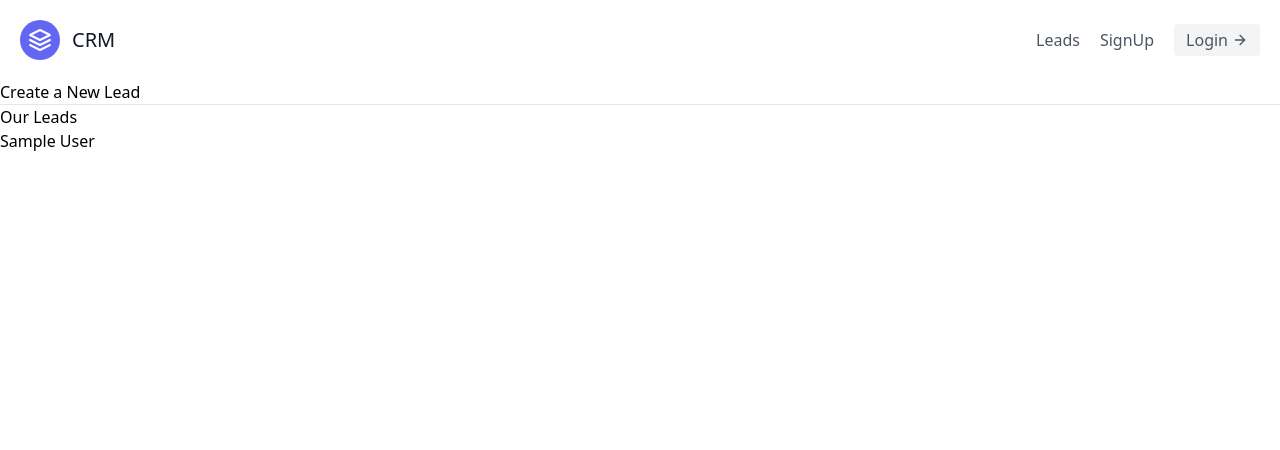
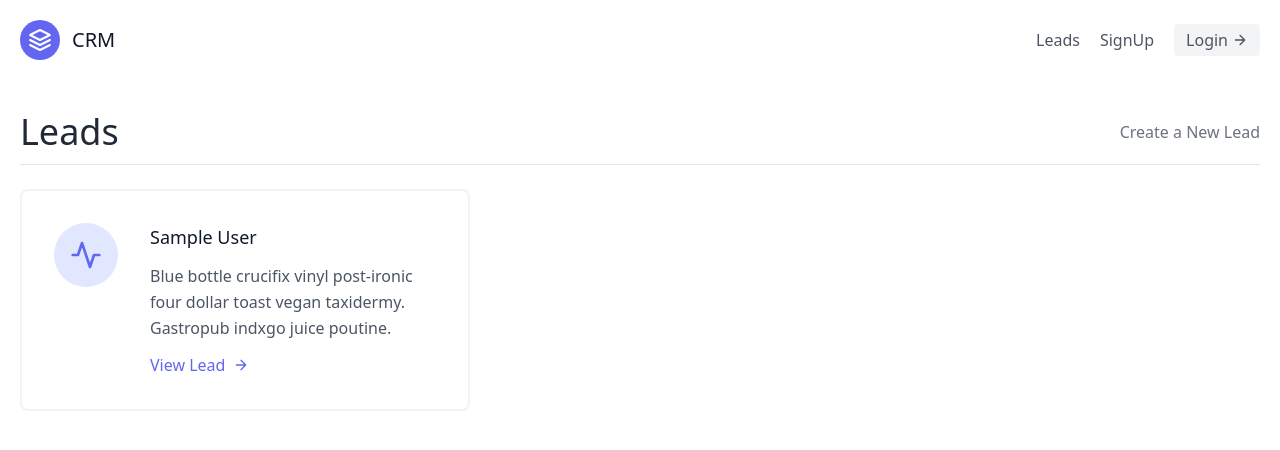
Before and after one commit to aakriti1435/Django-CRM, a Django app: page /leads/ in a window 1280 px wide. Shown: the top 450 px of the page. Run offline with Django 3.2, Linux system fonts and the light colour scheme; tables that the repository leaves empty hold one stand-in row (values such as "Sample post").

Commit message:
HomePage

```diff
--- a/leads/templates/leads/leadList.html
+++ b/leads/templates/leads/leadList.html
@@ -1,11 +1,114 @@
 {% extends "base.html" %} {% block content %}
-<a href="{% url 'leads:createLead' %}">Create a New Lead</a>
-<hr />
-<h1>Our Leads</h1>
-{% for lead in leads %}
-<div class="lead">
-	<a href="{% url 'leads:leadDetail' lead.pk %}">
-		{{lead.firstName}} {{lead.lastName}}
-	</a>
-</div>
-{% endfor %} {% endblock content %}
+<section class="text-gray-600 body-font">
+	<div class="container px-5 py-5 mx-auto flex flex-wrap">
+		<div
+			class="
+				w-full
+				mb-6
+				py-3
+				flex
+				justify-between
+				items-center
+				border-b border-gray-200
+			"
+		>
+			<div>
+				<h1 class="text-4xl text-gray-800">Leads</h1>
+			</div>
+			<div>
+				<a
+					class="text-gray-500 hover:text-blue-500"
+					href="{% url 'leads:createLead' %}"
+					>Create a New Lead</a
+				>
+			</div>
+		</div>
+		<div class="flex flex-wrap -m-4">
+			{% for lead in leads %}
+			<div class="p-4 lg:w-1/2 md:w-full">
+				<div
+					class="
+						flex
+						border-2
+						rounded-lg
+						border-gray-200 border-opacity-50
+						p-8
+						sm:flex-row
+						flex-col
+					"
+				>
+					<div
+						class="
+							w-16
+							h-16
+							sm:mr-8
+							sm:mb-0
+							mb-4
+							inline-flex
+							items-center
+							justify-center
+							rounded-full
+							bg-indigo-100
+							text-indigo-500
+							flex-shrink-0
+						"
+					>
+						<svg
+							fill="none"
+							stroke="currentColor"
+							stroke-linecap="round"
+							stroke-linejoin="round"
+							stroke-width="2"
+							class="w-8 h-8"
+							viewBox="0 0 24 24"
+						>
+							<path d="M22 12h-4l-3 9L9 3l-3 9H2"></path>
+						</svg>
+					</div>
+					<div class="flex-grow">
+						<h2
+							class="
+								text-gray-900 text-lg
+								title-font
+								font-medium
+								mb-3
+							"
+						>
+							{{lead.firstName}} {{lead.lastName}}
+						</h2>
+						<p class="leading-relaxed text-base">
+							Blue bottle crucifix vinyl post-ironic four dollar
+							toast vegan taxidermy. Gastropub indxgo juice
+							poutine.
+						</p>
+						<a
+							href="{% url 'leads:leadDetail' lead.pk %}"
+							class="
+								mt-3
+								text-indigo-500
+								inline-flex
+								items-center
+							"
+						>
+							View Lead
+							<svg
+								fill="none"
+								stroke="currentColor"
+								stroke-linecap="round"
+								stroke-linejoin="round"
+								stroke-width="2"
+								class="w-4 h-4 ml-2"
+								viewBox="0 0 24 24"
+							>
+								<path d="M5 12h14M12 5l7 7-7 7"></path>
+							</svg>
+						</a>
+					</div>
+				</div>
+			</div>
+			{% endfor %}
+		</div>
+	</div>
+</section>
+
+{% endblock content %}
```
